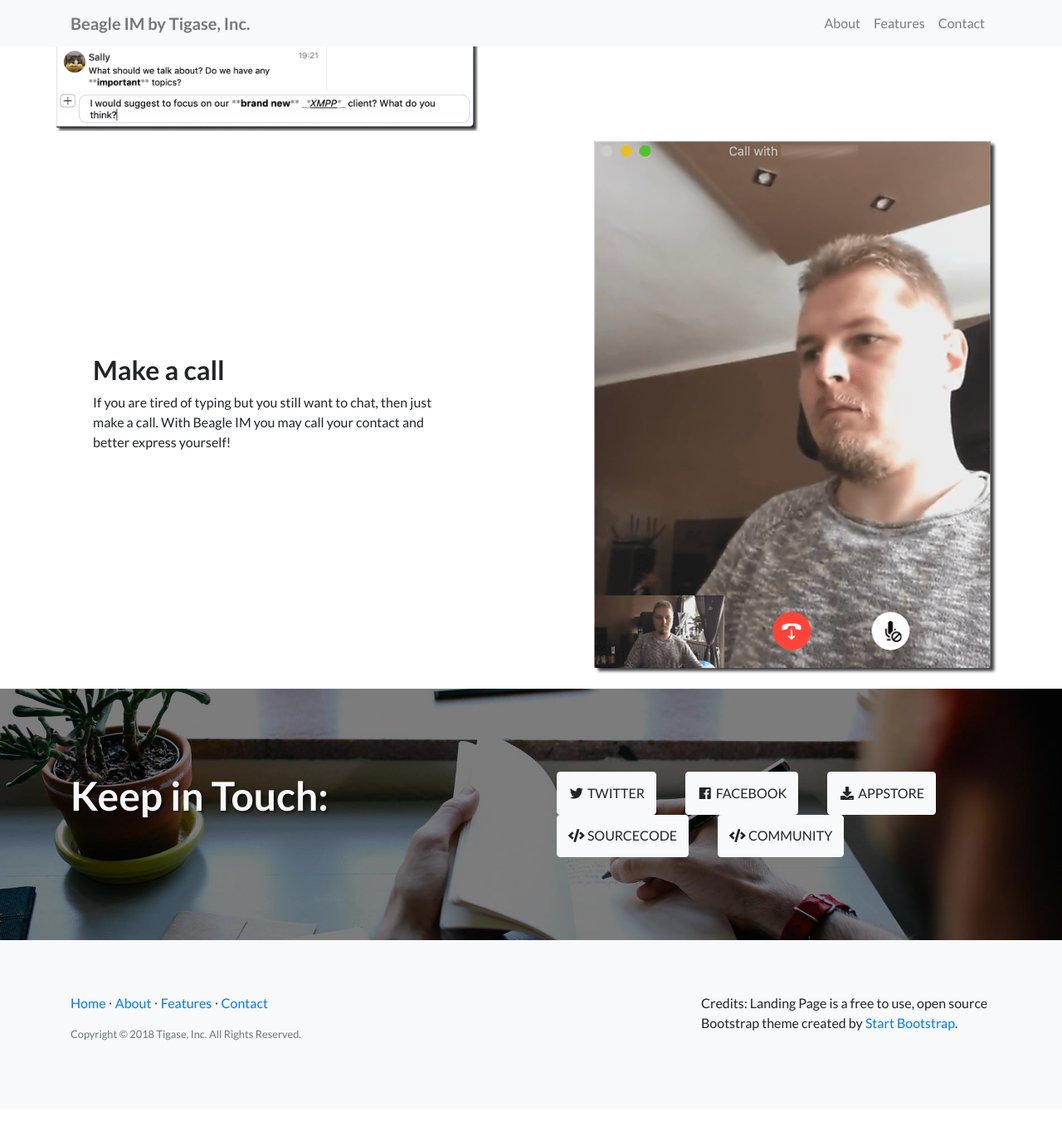
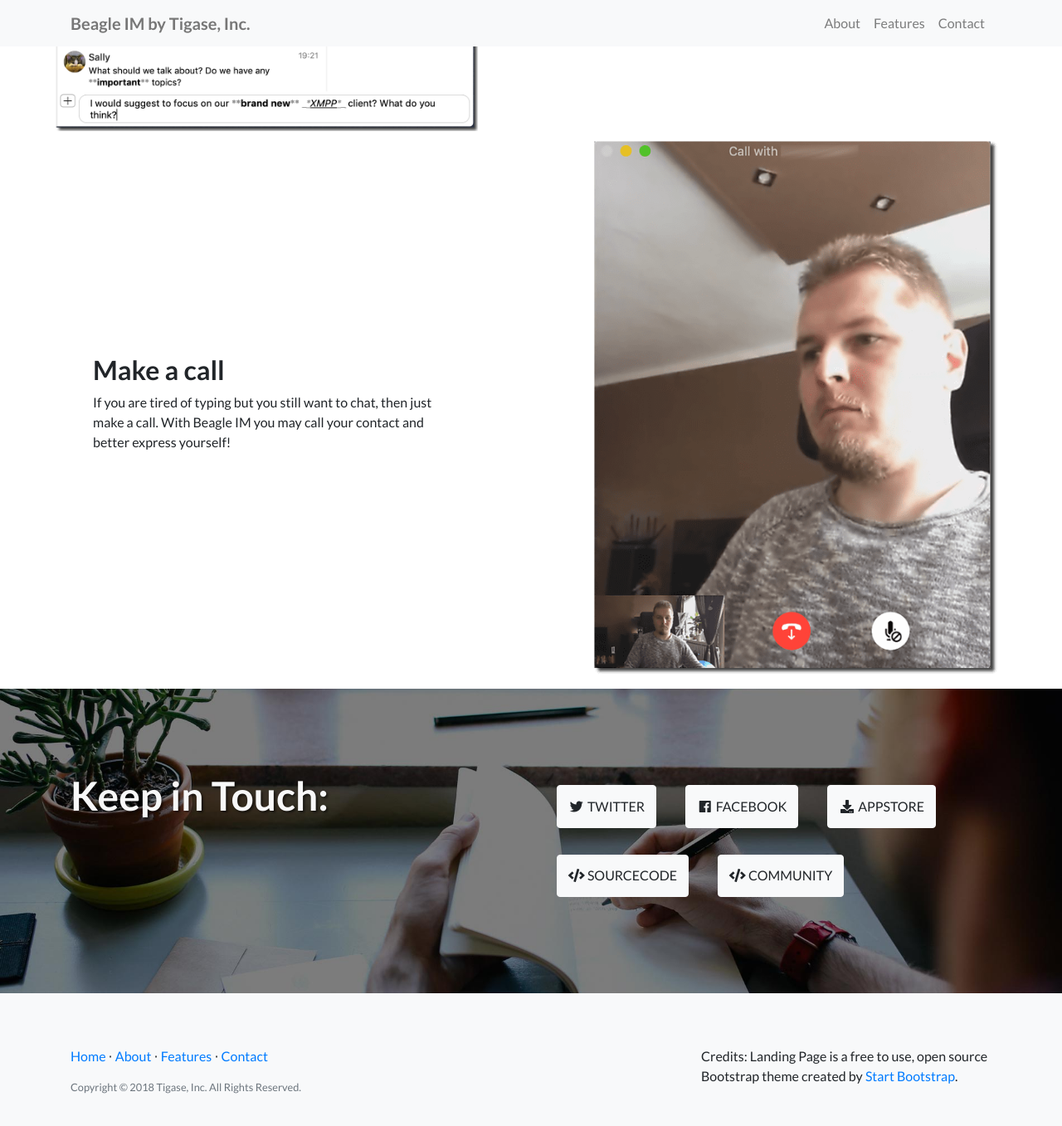
Before and after one commit to tigase/beagle-im-website, a Jekyll site: the page built from index.html, in a window 1280 px wide and 1400 px high, scrolled down 2107 px. Shown: the top 1357 px of the window at 83% size. Built offline with Jekyll 4.4.1, drawn with Linux system fonts in a browser that asks for light colours; before the commit the page ends 3443 px from its top, so only the background shows below that.

Commit message:
Fixed license details of repository and improved layout of keep in touch section

```diff
--- a/css/landing-page.css
+++ b/css/landing-page.css
@@ -214,7 +214,7 @@
 }
 
 ul.list-inline > li {
-  display: inline;
+  display: inline-flex;
 }
 
 .banner-social-buttons {
```
Also changed, not shown: 2 other files.
